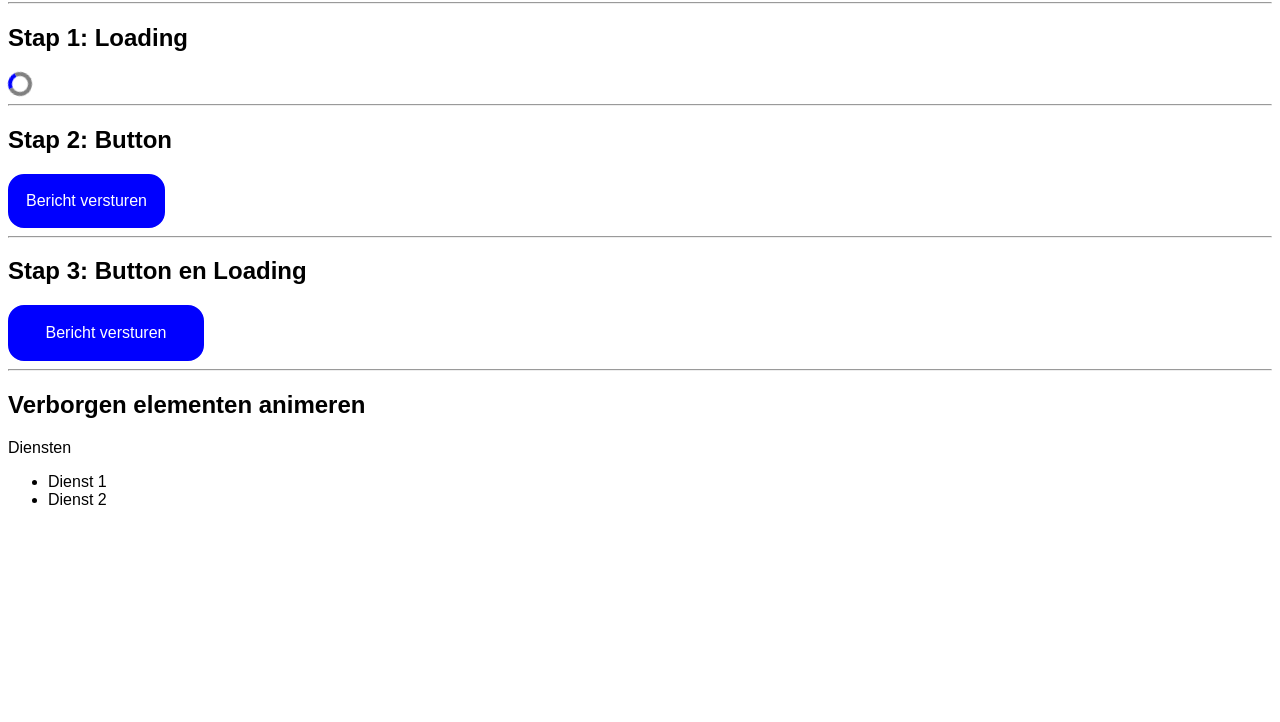
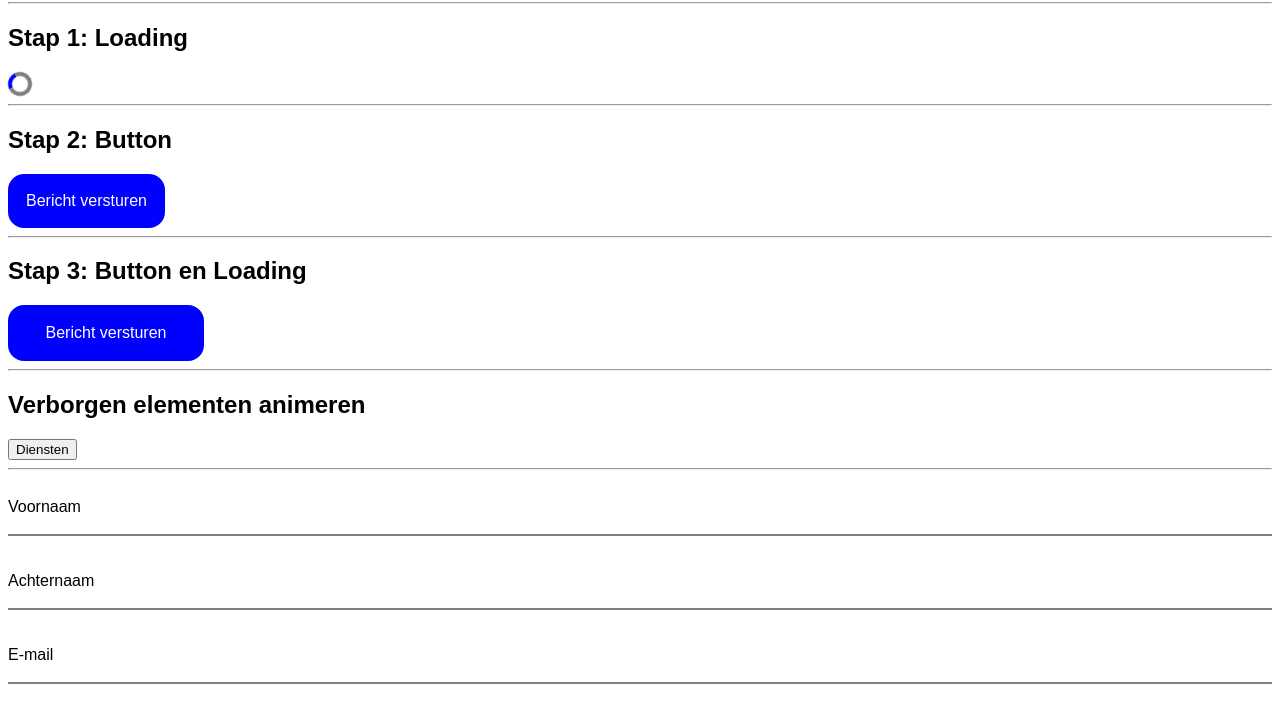
Before and after one commit to pgmgent-ivm/2223-colleges, a plain HTML site: page week_01/index.html in a window 1280 px wide. Shown: the part 78-800 px from the top of the page. Drawn offline with Linux system fonts and the light colour scheme.

Commit message:
✨ Dropdown and form animations

```diff
--- /dev/null
+++ b/week_01/dropdown.css
@@ -0,0 +1,32 @@
+.dropdown {
+    position: relative;
+}
+
+.dropdown__list {
+    position: absolute;
+    left: 0;
+    top: calc(100% + 16px);
+    margin: 0;
+    display: inline-flex;
+    flex-direction: column;
+    padding: var(--spacing);
+    list-style: none;
+    background-color: var(--faded);
+    border-radius: var(--dimensions);
+}
+
+.dropdown__list a {
+    color: var(--light);
+}
+
+.dropdown__list {
+    opacity: 100%;
+    visibility: visible;
+    transition: opacity 0.2s ease;
+}
+
+.dropdown__list--hidden  {
+    transition: opacity .5s ease, visibility 0s linear .5s;
+    opacity: 0;
+    visibility: hidden;
+}
--- /dev/null
+++ b/week_01/form.css
@@ -0,0 +1,35 @@
+.form, .form label {
+    display: flex;
+    flex-direction: column;
+    justify-content: center;
+}
+
+.form label {
+    position: relative;
+}
+
+.form__label {
+    position: absolute;
+    margin-bottom: var(--spacing);
+    transition: all 0.25s ease;
+    transform-origin: left 0;
+}
+
+.form__input {
+    border: none;
+    border-bottom: 2px solid var(--faded);
+    height: 1.5rem;
+    margin-bottom: var(--spacing);
+    padding: var(--spacing) 0;
+}
+
+.form__input:focus {
+    outline: none;
+    border-bottom-color: var(--primary);
+}
+
+.form__input:focus + .form__label,
+.form__input:not(:placeholder-shown) + .form__label {
+    color: var(--primary);
+    transform: scale(.75) translateY(-125%);
+}
--- a/week_01/index.html
+++ b/week_01/index.html
@@ -20,6 +20,8 @@
     <link rel="stylesheet" href="./loader.css">
     <link rel="stylesheet" href="./button.css">
     <link rel="stylesheet" href="./button-loader.css">
+    <link rel="stylesheet" href="./dropdown.css">
+    <link rel="stylesheet" href="./form.css">
 </head>
 <body>
     <h1>
@@ -76,22 +78,71 @@
         <h2>Verborgen elementen animeren</h2>
 
         <div class="dropdown">
-            <span class="dropdown__ button">
+            <button class="dropdown__ button">
                 Diensten
-            </span>
+            </button>
 
-            <ul class="dropdown__list">
+            <ul class="dropdown__list dropdown__list--hidden">
                 <li>
-                    Dienst 1
+                    <a href="/">
+                        Dienst 1
+                    </a>
                 </li>
 
                 <li>
-                    Dienst 2
+                    <a href="/">
+                        Dienst 2
+                    </a>
                 </li>
             </ul>
         </div>
     </section>
 
+    <hr>
+
+    <section>
+        <form class="form">
+            <label>
+                <input
+                    name="firstName"
+                    type="text"
+                    class="form__input"
+                    placeholder=" "
+                />
+
+                <span class="form__label">
+                    Voornaam
+                </span>
+            </label>
+
+            <label>
+                <input
+                    name="lastName"
+                    type="text"
+                    class="form__input"
+                    placeholder=" "
+                />
+
+                <span class="form__label">
+                    Achternaam
+                </span>
+            </label>
+
+            <label>
+                <input
+                    name="mail"
+                    type="email"
+                    class="form__input"
+                    placeholder=" "
+                />
+
+                <span class="form__label">
+                    E-mail
+                </span>
+            </label>
+        </form>
+    </section>
+
     <script src="./main.js"></script>
 </body>
 </html>
```
